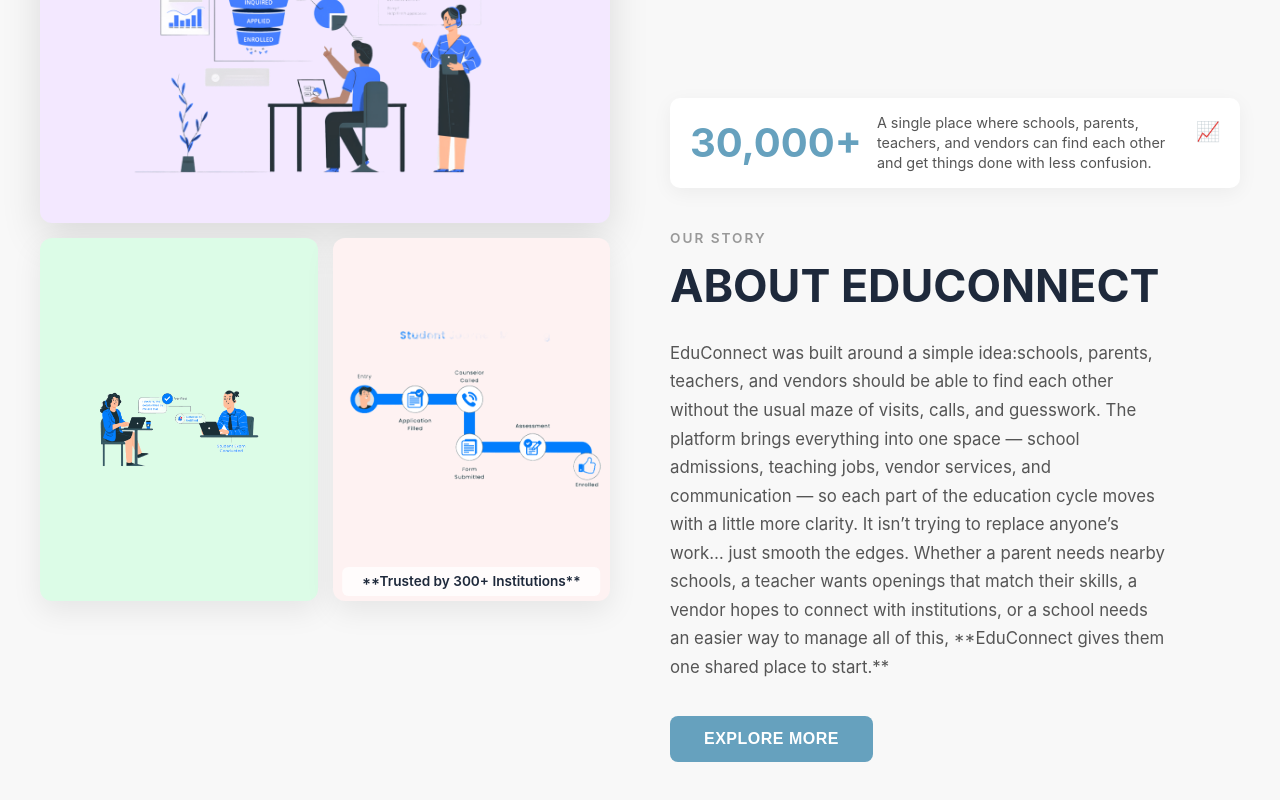
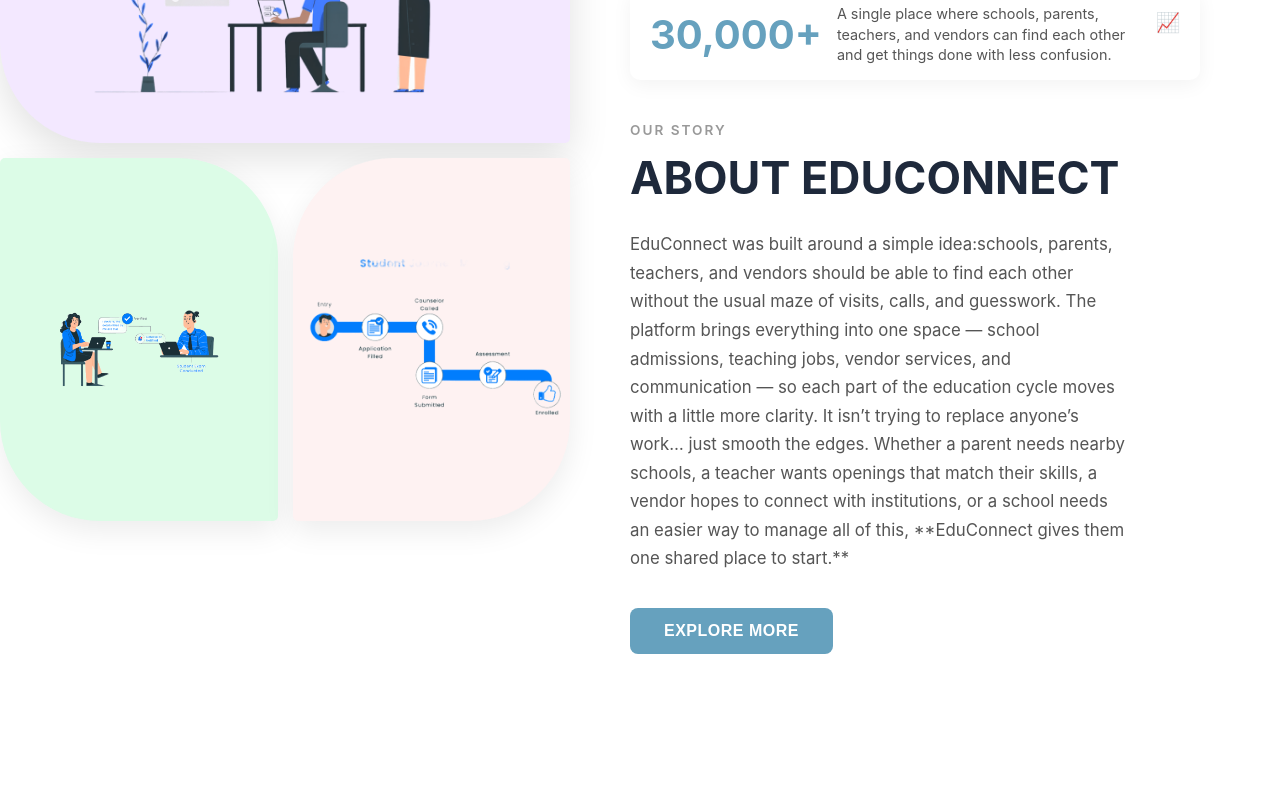
Before and after one commit to Javeria-Javaid/EduConnent, a React (Vite) app in the folder EduConnect/: page / in a window 1280 px wide. Shown: the part 1020-1820 px from the top of the page. Built offline with nearby package versions, Linux system fonts and the light colour scheme.

Commit message:
updated about section

```diff
--- a/EduConnect/src/components/AboutSection/AboutSection.css
+++ b/EduConnect/src/components/AboutSection/AboutSection.css
@@ -1,11 +1,12 @@
 /* About Section Container */
-.about-section {
-    padding: 80px 20px;
-    background-color: #f8f8f8; /* A very light gray background */
-    color: #333;
-    display: flex;
-    justify-content: center;
-    align-items: center;
+.about-container {
+    max-width: 1200px;
+    width: 100%;
+    display: grid;
+    grid-template-columns: 1fr 1fr; /* Two columns */
+    gap: 60px;
+    /* ✅ FIX: Aligns content to the top edge */
+    align-items: start;
 }
 
 .about-container {
@@ -21,8 +22,8 @@
 .about-visuals {
     position: relative;
     width: 100%;
-    /* Reduced aspect ratio height for a tighter visual block */
-    padding-bottom: 70%;
+    /* 💡 ADJUSTED: Reduced aspect ratio height for a tighter visual block */
+    padding-bottom: 60%; /* Changed from 70% to 60% */
     display: grid;
     grid-template-columns: 1fr 1fr;
     grid-template-rows: 1fr 1fr;
@@ -31,7 +32,6 @@
 
 .visual-card {
     background-color: #ffffff;
-    border-radius: 12px;
     box-shadow: 0 10px 30px rgba(0, 0, 0, 0.08);
     display: flex;
     justify-content: center;
@@ -40,9 +40,9 @@
     position: relative;
 }
 
-/* --- INDIVIDUAL CARD BACKGROUND & PADDING --- */
+/* --- INDIVIDUAL CARD BACKGROUND, PADDING, & BORDER-RADIUS --- */
 
-/* CARD 1 (Main/Top) */
+/* CARD 1 (Main/Top) - Subtle rounding */
 .visual-card-main {
     grid-column: 1 / 3;
     grid-row: 1 / 2;
@@ -51,26 +51,32 @@
     background-color: #f3e8ff; /* Light purple */
     padding: 20px;
     box-shadow: 0 15px 40px rgba(0, 0, 0, 0.12);
+    /* 💡 STYLED RADIUS */
+    border-radius: 5px 100px 5px 100px;
 }
 
-/* CARD 2 (Side/Left) */
+/* CARD 2 (Side/Left) - More distinct rounding */
 .visual-card-side {
     grid-column: 1 / 2;
     grid-row: 2 / 3;
     background-color: #dcfce7; /* Light green */
     padding: 10px;
+    /* 💡 STYLED RADIUS */
+    border-radius: 5px 100px 5px 100px;
 }
 
-/* CARD 3 (Bottom/Right) */
+/* CARD 3 (Bottom/Right) - Sharper edges */
 .visual-card-bottom {
     grid-column: 2 / 3;
     grid-row: 2 / 3;
     background-color: #fef2f2; /* Light red/pink */
     padding: 15px;
     flex-direction: column;
-    justify-content: space-between;
+    justify-content: center; /* Center the image vertically now that the label is gone */
     align-items: center;
     gap: 5px;
+    /* 💡 STYLED RADIUS */
+    border-radius: 100px 5px 100px 5px;
 }
 
 /* --- IMAGE SIZING & OBJECT FIT --- */
@@ -101,30 +107,17 @@
 .visual-card-3 .about-image {
     /* Maximize width and constrain height for the horizontal map image */
     width: 160%;
+    /* Increased height for better visibility */
     max-height: 95%;
-    /* Align to top so the label doesn't cover the image too much */
-    /*object-position: top;*/
+    /* 💡 REMOVED: object-position: top; */
+    object-position: center; /* Center horizontally and vertically */
 }
 
-/* --- BEST RATINGS LABEL (Replaced Emojis) --- */
-.best-ratings-label {
-    position: absolute;
-    bottom: 5px;
-    left: 50%;
-    transform: translateX(-50%);
-    width: calc(100% - 20px);
-    text-align: center;
-    font-size: 0.85rem;
-    font-weight: 600;
-    color: #1e293b;
-    background-color: rgba(255, 255, 255, 0.8);
-    padding: 4px 8px;
-    border-radius: 6px;
-    pointer-events: none;
-}
+/* --- BEST RATINGS LABEL (REMOVED FROM JSX, NO NEED FOR CSS) --- */
+/* The .best-ratings-label styles are now obsolete */
 
 
-/* --- RIGHT COLUMN: CONTENT & STATS --- */
+/* --- RIGHT COLUMN: CONTENT & STATS (UNCHANGED) --- */
 
 .about-content {
     display: flex;
@@ -215,7 +208,7 @@
 }
 
 
-/* --- RESPONSIVE ADJUSTMENTS --- */
+/* --- RESPONSIVE ADJUSTMENTS (UNCHANGED) --- */
 @media (max-width: 1024px) {
     .about-container {
         grid-template-columns: 1fr;
--- a/EduConnect/src/components/AboutSection/AboutSection.jsx
+++ b/EduConnect/src/components/AboutSection/AboutSection.jsx
@@ -15,7 +15,6 @@
                 <div className="about-visuals">
 
                     {/* Visual Card 1: Main (admission_portal_2.png) */}
-                    {/* 💡 NEW CLASS: .visual-card-1 */}
                     <div className="visual-card visual-card-main visual-card-1">
                         <img
                             src={admissionPortal2Img}
@@ -25,7 +24,6 @@
                     </div>
 
                     {/* Visual Card 2: Side-Top (admission_portal_1.png) */}
-                    {/* 💡 NEW CLASS: .visual-card-2 */}
                     <div className="visual-card visual-card-side visual-card-2">
                         <img
                             src={admissionPortal1Img}
@@ -35,18 +33,13 @@
                     </div>
 
                     {/* Visual Card 3: Side-Bottom (admission_portal_3.png) */}
-                    {/* 💡 NEW CLASS: .visual-card-3 */}
+                    {/* 💡 NOTE: The best-ratings-label is removed from this card. */}
                     <div className="visual-card visual-card-bottom visual-card-3">
                         <img
                             src={admissionPortal3Img}
                             alt="Counselor and Student Communication Interface"
                             className="about-image side-bottom"
                         />
-
-                        {/* EMOJIS ELIMINATED - Replacing with a simpler text element */}
-                        <div className="best-ratings-label">
-                            **Trusted by 300+ Institutions**
-                        </div>
                     </div>
                 </div>
 
```
